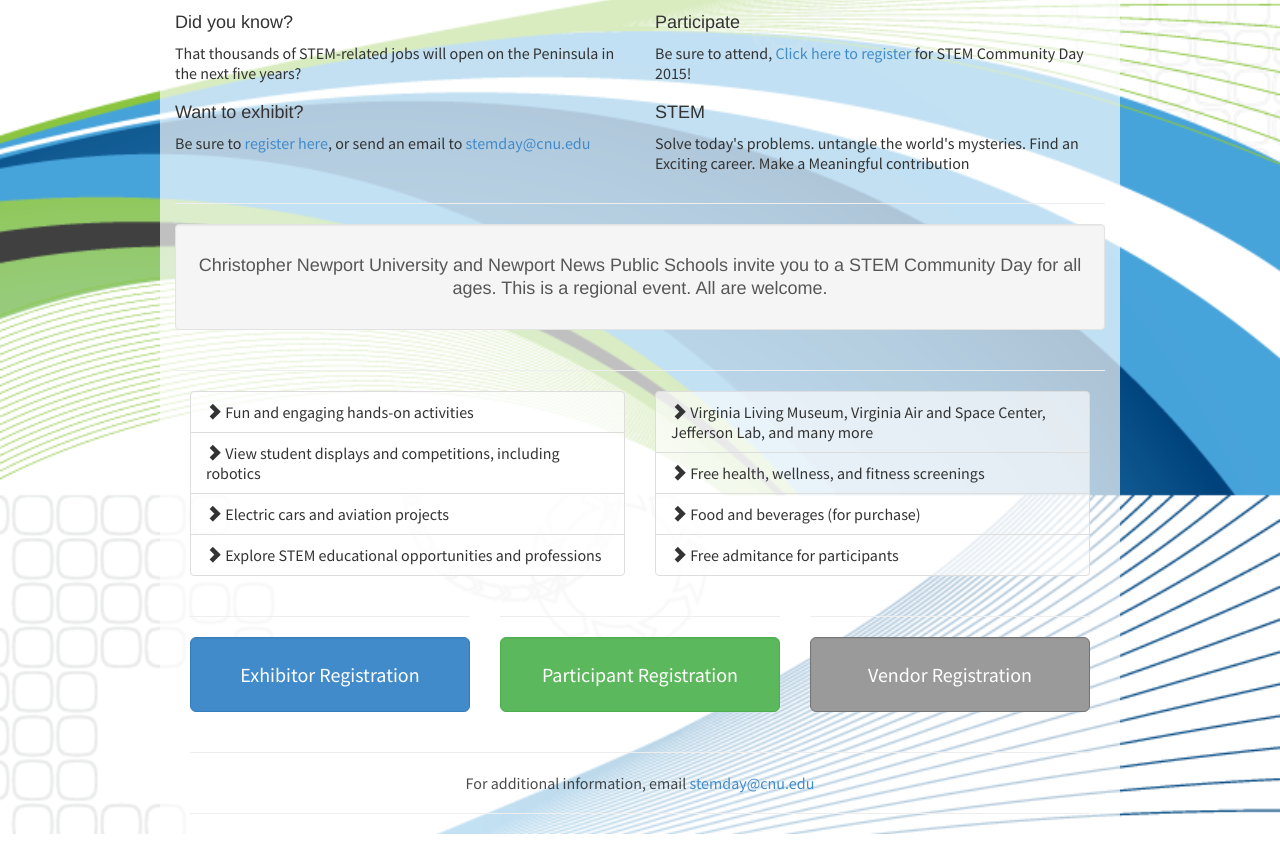
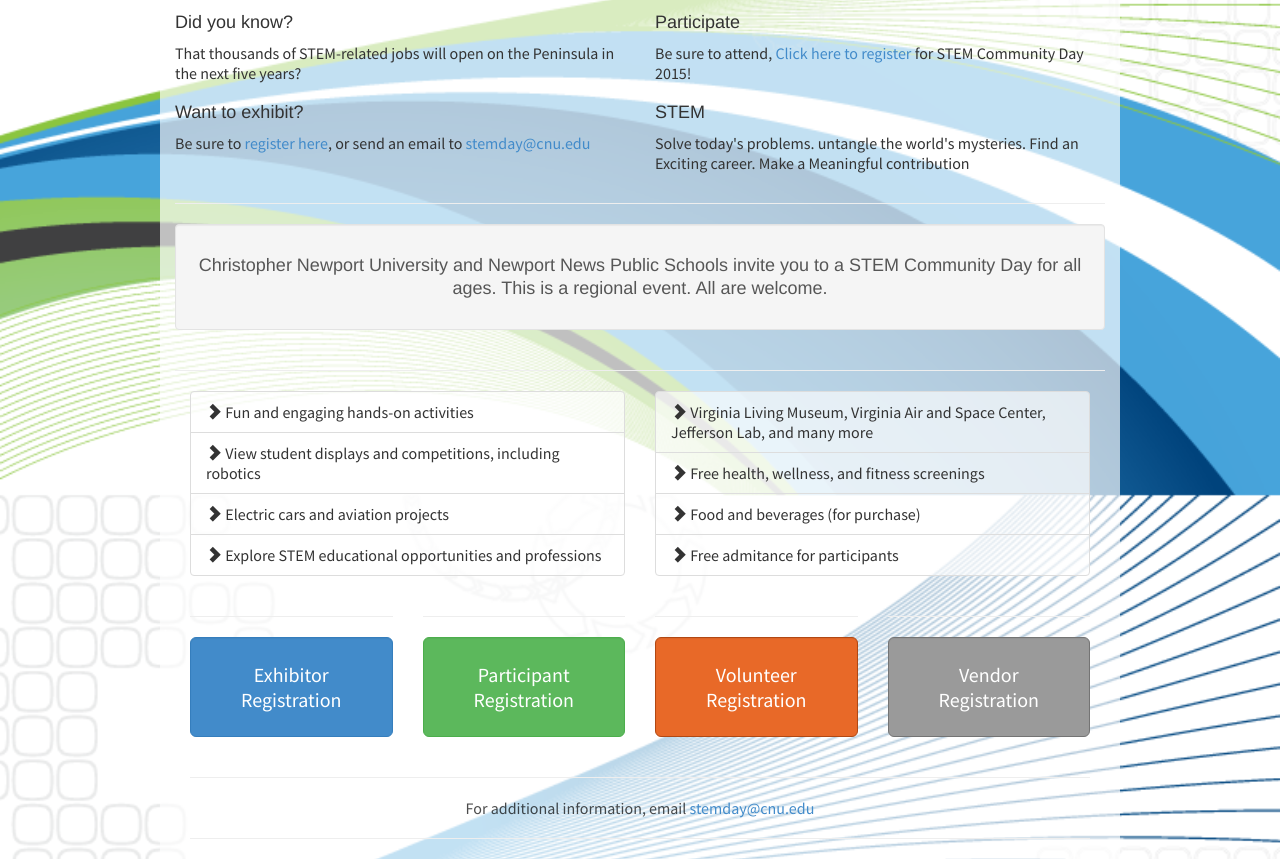
Before and after one commit to CNUOpenSource/stemday-web, a website: page index.html in a window 1280 px wide. Shown: the part 796-1655 px from the top of the page. Before the commit the page ends 1630 px from the top, so only its background shows below. Drawn offline with Linux system fonts and the light colour scheme.

Commit message:
patch vendor registration link; add volunteering button

```diff
--- a/data/styles.css
+++ b/data/styles.css
@@ -146,6 +146,14 @@
 		.button-active3:hover {
 		background:rgb(116,116,116);
 		}
+
+	.button-active4 {
+	background:rgb(232,105,40); border-color:rgb(177,72,19);
+	}
+		.button-active4:hover {
+		background:rgb(177,72,19);
+		}
+
 .jumbotron:first-child {
 background:url(../img/stem_logo.png) no-repeat center center; background-size:74%; min-height:311px; position:relative; z-index:99;
 }
--- a/index.html
+++ b/index.html
@@ -149,14 +149,14 @@
         </div><!--.list-group-->
     </div>
 
-    <div class="col-lg-4" id="register" style="clear:left;">
+    <div class="col-lg-3" id="register" style="clear:left;">
     <hr />
         <div class="button register-button button-active well well-lg">
             <a href="exhibitor-registration.html" class="block" id="block-link-1"></a>
             Exhibitor Registration
         </div>
     </div>
-    <div class="col-lg-4">
+    <div class="col-lg-3">
     <hr />
         <div class="button register-button button-active2 well well-lg">
             <a href="participant-registration.html" class="block" id="block-link-2"></a>
@@ -164,11 +164,19 @@
         </div>
     </div>
 
+    <div class="col-lg-3">
     <hr />
-    <div class="col-lg-4">
+        <div class="button register-button button-active4 well well-lg">
+            <a href="http://www.volunteerpeninsula.org/aam/general/event/?doc_id=1553" class="block" id="block-link-3"></a>
+            Volunteer Registration
+        </div>
+    </div>
+
+    <hr />
+    <div class="col-lg-3">
     <hr />
         <div class="button register-button button-active3 well well-lg">
-            <a href="vendor-registration.html" class="block" id="block-link-2"></a>
+            <a href="https://cnu.irisregistration.com/Form/STEM2015" class="block" id="block-link-4"></a>
             Vendor Registration
         </div>
     </div>
@@ -189,7 +197,7 @@
     var anchorLinks = document.getElementsByTagName('a');
     for(var i = 0; i < anchorLinks.length; i++) {
         anchorLinks.item(i).addEventListener('click', function(e) {
-            if(this.id == 'block-link-1' || this.id == 'block-link-2') {
+            if(this.id == 'block-link-1' || this.id == 'block-link-2' || this.id == 'block-link-3' || this.id == 'block-link-4') {
                 e.preventDefault();
                 e.stopPropagation();
                 window.location.href = '/register' + this.getAttribute('href').split('register')[1];
```
